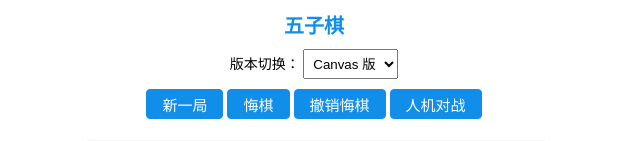
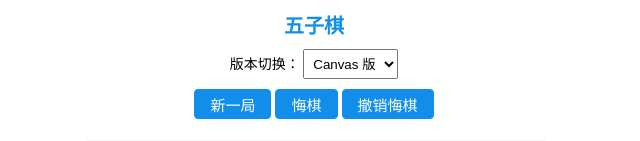
Before and after one commit to weidongdiao/gobangDemo.github.io, a plain HTML site: page index.html in a window 1280 px wide. Shown: the top 141 px of the page, without its empty margins (326-966 px from the left). Drawn offline with Linux system fonts and the light colour scheme; grey boxes are pictures that could not be loaded.

Commit message:
Update index.html

```diff
--- a/index.html
+++ b/index.html
@@ -153,7 +153,7 @@
         <button id="replay">新一局</button>
         <button id="reset">悔棋</button>
         <button id="back_reset">撤销悔棋</button>
-        <button id="vs_ai">人机对战</button>
+<!--         <button id="vs_ai">人机对战</button> -->
     </div>
     <div id="chessboard_container" class="chessboard-container "></div>
     <div id="chessboard_canvas_container" class="chessboard-canvas-container ">
```
